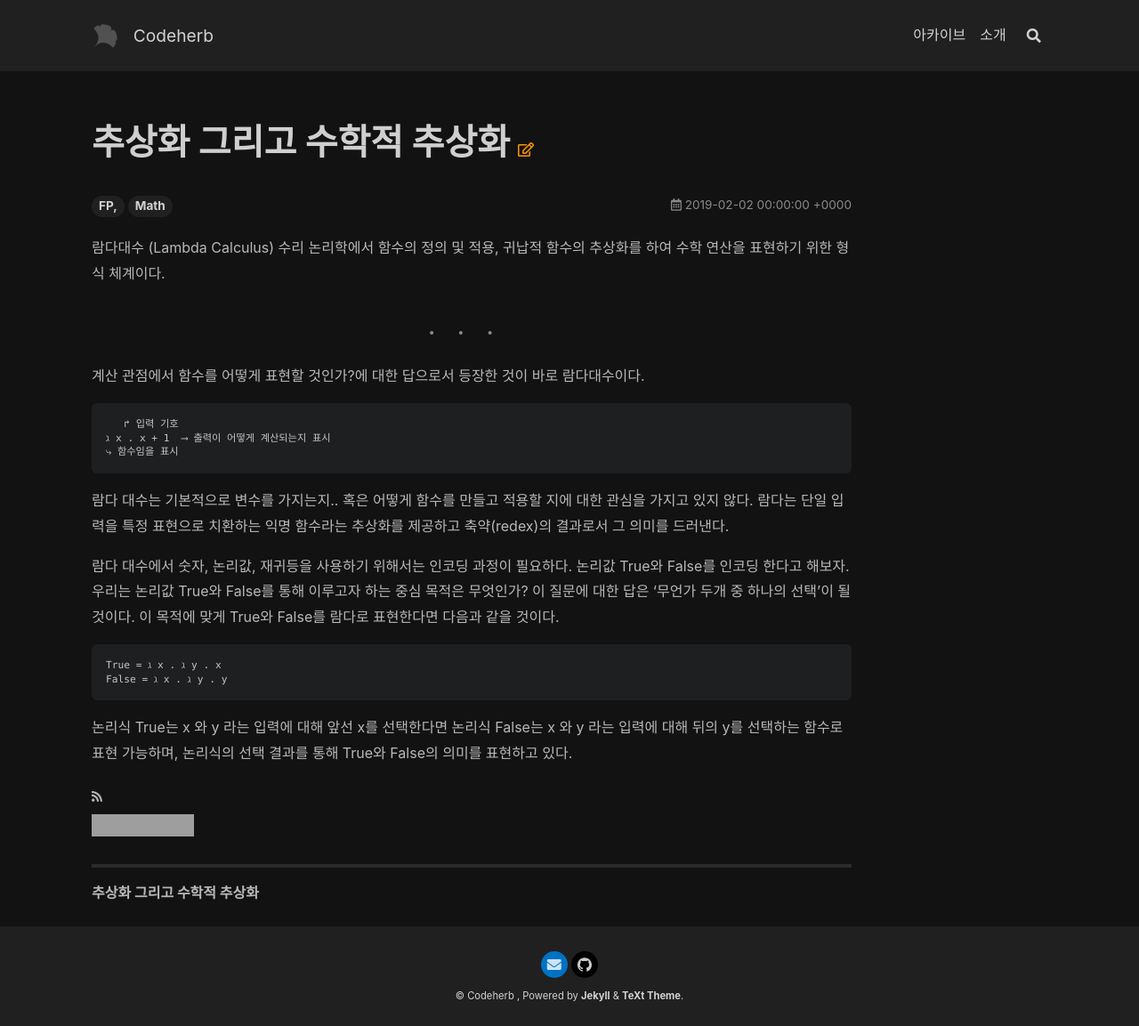
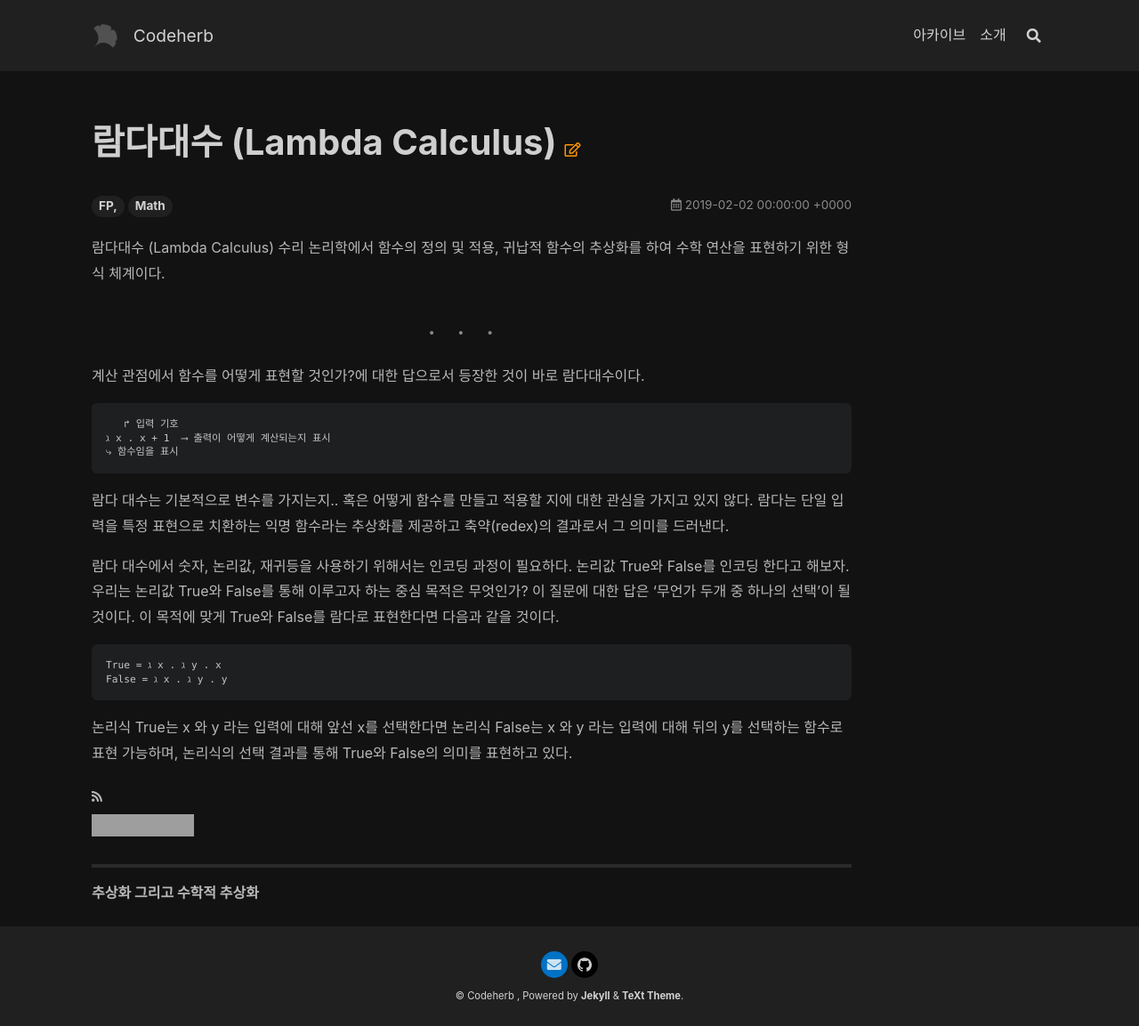
Before and after one commit to codeherb/codeherb.github.com, a Jekyll site: the page built from _posts/2019-02-02-lambda.md, in a window 1280 px wide. Shown: the whole page at 89% size. Built offline with Jekyll 4.4.1, drawn with Linux system fonts in a browser that asks for light colours; nearby versions of some CDN libraries; comment, search, counter and statistics services are not loaded; grey boxes are pictures that could not be loaded.

Commit message:
Update 2019-02-02-lambda.md

```diff
--- a/_posts/2019-02-02-lambda.md
+++ b/_posts/2019-02-02-lambda.md
@@ -1,5 +1,5 @@
 ---
-title: 추상화 그리고 수학적 추상화
+title: 람다대수 (Lambda Calculus)
 tags: FP, Math
 key : post-lambda
 ---
```
